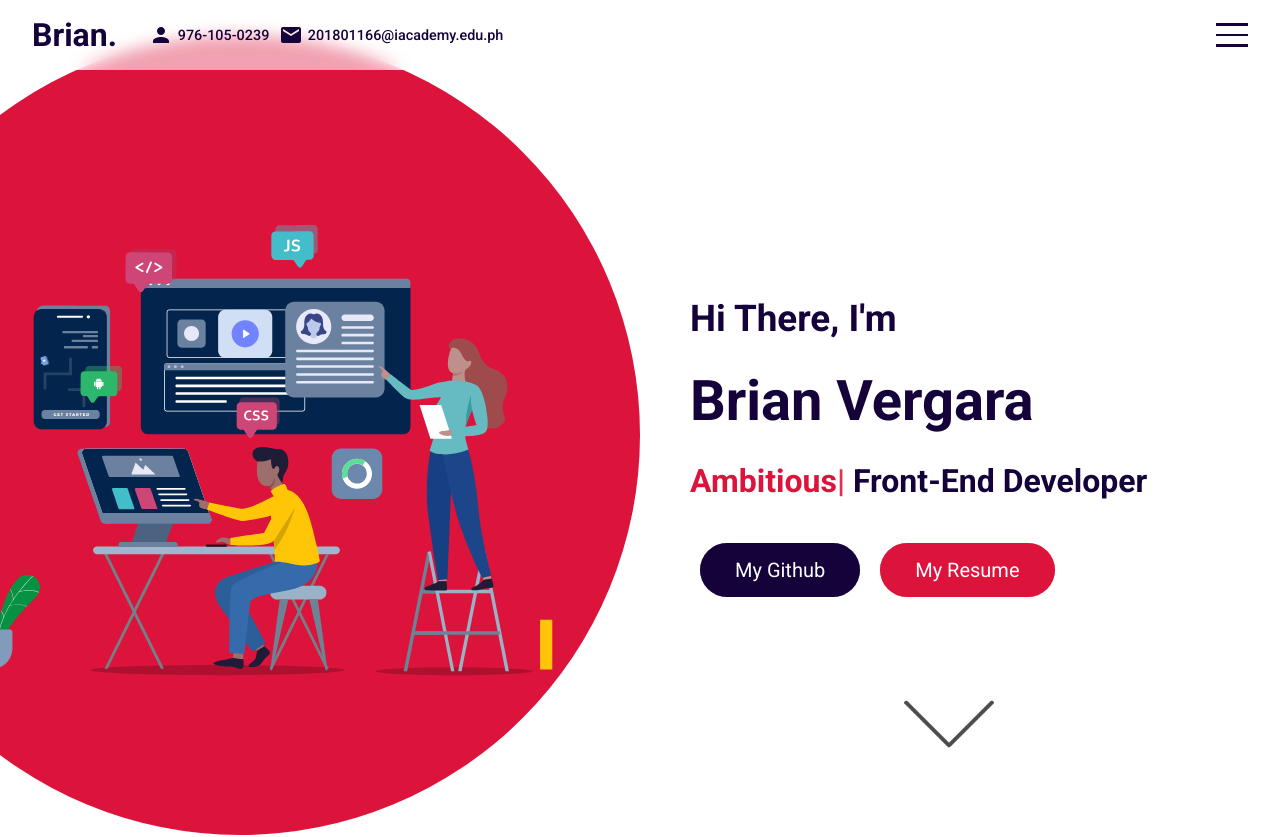
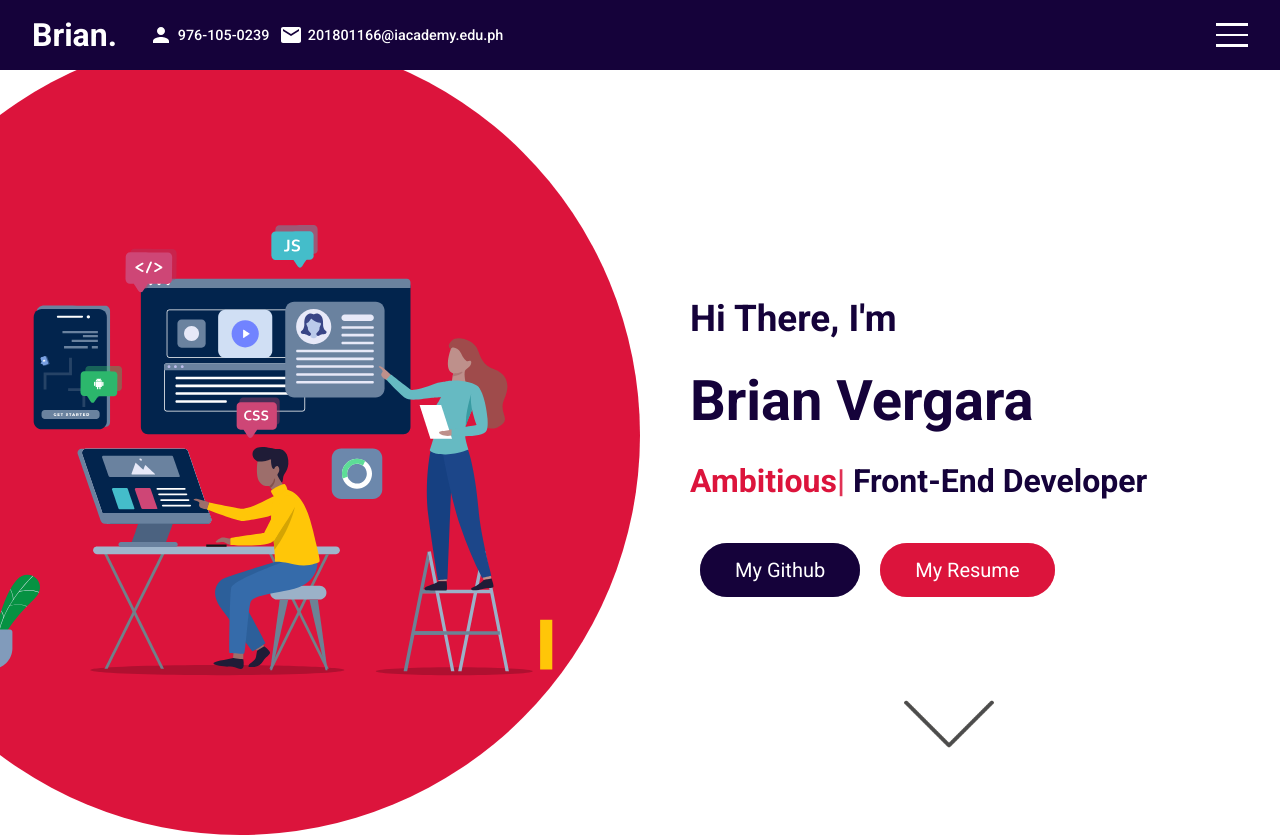
Before and after one commit to vergarapog/myPortofolio, a React (Create React App) app: page / in a window 1280 px wide. Shown: the top 837 px of the page. Built offline with nearby package versions, Linux system fonts and the light colour scheme.

Commit message:
added global context, intersection observerhook for aboutme section

```diff
--- a/src/App.js
+++ b/src/App.js
@@ -6,10 +6,25 @@ import Works from "./components/works/Works"
 import Skills from "./components/skills/Skills"
 import Contact from "./components/contact/Contact"
 import "./app.scss"
-import { useState } from "react"
+import { useState, useRef } from "react"
+import { useGlobalContext } from "./context"
+import useElementOnScreen from "./hooks/useElementOnScreen"
 
 function App() {
+  const { setIsNavDark } = useGlobalContext()
   const [isMenuOpen, setIsMenuOpen] = useState(false)
+  // const aboutMeRef = useRef(null)
+  // setIsNavDark(
+  //   useElementOnScreen(
+  //     {
+  //       root: null,
+  //       rootMargin: "0px",
+  //       threshold: 0.7,
+  //     },
+  //     aboutMeRef
+  //   )
+  // )
+
   return (
     <div className="app">
       <Topbar menuValue={isMenuOpen} setMenu={setIsMenuOpen} />
@@ -22,7 +37,9 @@ function App() {
         {/* <Works /> */}
         <div className="long">
           <div className="spacer layer1"></div>
-          <Skills />
+          <div className="">
+            <Skills />
+          </div>
           {/* <div className="spacer layer1 flip"></div> */}
         </div>
         <Contact />
--- a/src/components/portofolio/Portofolio.jsx
+++ b/src/components/portofolio/Portofolio.jsx
@@ -266,7 +266,7 @@ const Portofolio = () => {
               development.
             </p>
           </div>
-          <div className="intern-proj-btn-container">
+          {/* <div className="intern-proj-btn-container">
             <p
               href="https://vue-css-animations.netlify.app/"
               className="intern-proj-btn intern-btn"
@@ -279,7 +279,7 @@ const Portofolio = () => {
               <FaGithub />
               &nbsp; Repo (Private)
             </p>
-          </div>
+          </div> */}
           <ul className="intern-proj-tech">
             <li className="proj-tech-item">
               <span className="tech-logo">
--- a/src/components/skills/Skills.jsx
+++ b/src/components/skills/Skills.jsx
@@ -1,13 +1,29 @@
 import React from "react"
 import "./skills.scss"
-import { useEffect } from "react"
+import { useEffect, useRef } from "react"
 
 import { gsap } from "gsap"
 import { ScrollTrigger } from "gsap/ScrollTrigger"
+import { useGlobalContext } from "../../context"
+import useElementOnScreen from "../../hooks/useElementOnScreen"
 
 gsap.registerPlugin(ScrollTrigger)
 
 const Testimonials = () => {
+  const { setIsNavDark } = useGlobalContext()
+
+  const aboutMeRef = useRef(null)
+  setIsNavDark(
+    useElementOnScreen(
+      {
+        // root: null,
+        rootMargin: "0px 0px -700px 0px",
+        threshold: 0,
+      },
+      aboutMeRef
+    )
+  )
+
   useEffect(() => {
     //GSAP Internship animation
     const about = gsap.timeline({
@@ -59,7 +75,8 @@ const Testimonials = () => {
           y: "0",
           opacity: 1,
           duration: 0.3,
-        }
+        },
+        "<0.2"
       )
       .fromTo(
         ".card",
@@ -72,11 +89,12 @@ const Testimonials = () => {
           opacity: 1,
           duration: 0.2,
           stagger: 0.1,
-        }
+        },
+        "<0.1"
       )
   }, [])
   return (
-    <div className="skills" id="skills">
+    <div className="skills" id="skills" ref={aboutMeRef}>
       <div className="container">
         <div className="txt-container">
           <h2 className="about-title">About Me</h2>
--- a/src/components/topbar/Topbar.jsx
+++ b/src/components/topbar/Topbar.jsx
@@ -3,9 +3,12 @@ import { useEffect, useRef } from "react"
 import "./topbar.scss"
 import { Person, Mail } from "@material-ui/icons"
 import { gsap } from "gsap"
+import { useGlobalContext } from "../../context"
 
 const Topbar = ({ menuValue, setMenu }) => {
   const topbarRef = useRef()
+
+  const { isNavDark } = useGlobalContext()
 
   useEffect(() => {
     gsap.from(topbarRef.current, {
@@ -18,7 +21,14 @@ const Topbar = ({ menuValue, setMenu }) => {
   }, [])
 
   return (
-    <div className={"topbar " + (menuValue && "active")}>
+    <div
+      className={
+        "topbar " +
+        (menuValue && "active") +
+        " " +
+        (isNavDark && "on-about-section")
+      }
+    >
       <div className="wrapper" ref={topbarRef}>
         <div className="left">
           <a href="#works" className="logo">
--- a/src/components/topbar/topbar.scss
+++ b/src/components/topbar/topbar.scss
@@ -107,4 +107,30 @@
       }
     }
   }
+
+  &.on-about-section {
+    background-color: $mainColor;
+    color: white;
+
+    .hamburger {
+      scrollbar-width: none; /// hide scrollbar for firefox
+      &::-webkit-scrollbar {
+        //hide scrollbar for other browsers
+        display: none;
+      }
+
+      span {
+        &:first-child {
+          background-color: white;
+        }
+        &:nth-child(2) {
+          // background-color: lightcoral;
+          background-color: white;
+        }
+        &:last-child {
+          background-color: white;
+        }
+      }
+    }
+  }
 }
--- /dev/null
+++ b/src/context.js
@@ -0,0 +1,25 @@
+import React, {
+  useState,
+  useContext,
+  useReducer,
+  useEffect,
+  useRef,
+} from "react"
+
+const AppContext = React.createContext()
+
+const AppProvider = ({ children }) => {
+  const [isNavDark, setIsNavDark] = useState(false)
+
+  return (
+    <AppContext.Provider value={{ isNavDark, setIsNavDark }}>
+      {children}
+    </AppContext.Provider>
+  )
+}
+
+export const useGlobalContext = () => {
+  return useContext(AppContext)
+}
+
+export { AppContext, AppProvider }
--- /dev/null
+++ b/src/hooks/useElementOnScreen.js
@@ -0,0 +1,29 @@
+import { useState, useRef, useMemo, useEffect } from "react"
+
+const useElementOnScreen = (options, targetRef) => {
+  const [isVisible, setIsVisible] = useState(null)
+
+  const callbackFunc = (entries) => {
+    const [entry] = entries
+    setIsVisible(entry.isIntersecting)
+  }
+
+  const optionsMemo = useMemo(() => {
+    return options
+  }, [options])
+
+  useEffect(() => {
+    const observer = new IntersectionObserver(callbackFunc, optionsMemo)
+    const currentTarget = targetRef.current
+    console.log(targetRef.current)
+    if (currentTarget) observer.observe(currentTarget)
+
+    return () => {
+      if (currentTarget) observer.unobserve(currentTarget)
+    }
+  }, [targetRef, optionsMemo])
+
+  return isVisible
+}
+
+export default useElementOnScreen
--- a/src/index.js
+++ b/src/index.js
@@ -1,11 +1,15 @@
-import React from "react";
-import ReactDOM from "react-dom";
+import React from "react"
+import ReactDOM from "react-dom"
 
-import App from "./App";
+import App from "./App"
+
+import { AppProvider } from "./context"
 
 ReactDOM.render(
   <React.StrictMode>
-    <App />
+    <AppProvider>
+      <App />
+    </AppProvider>
   </React.StrictMode>,
   document.getElementById("root")
-);
+)
```
